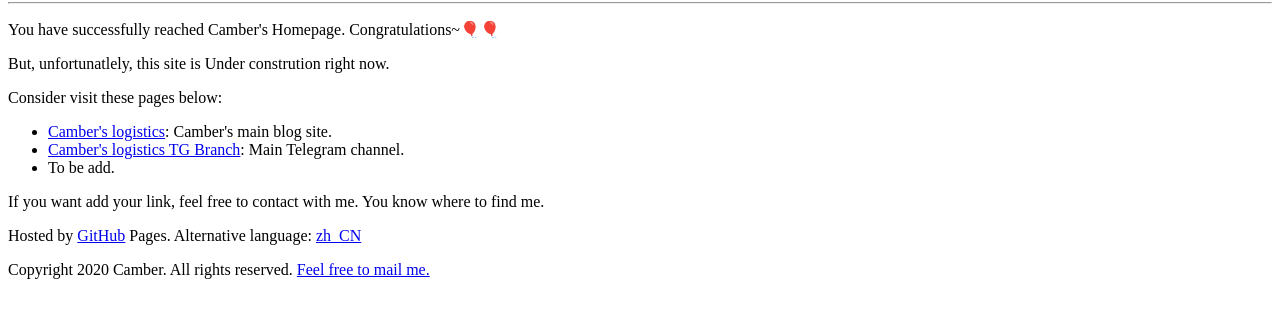
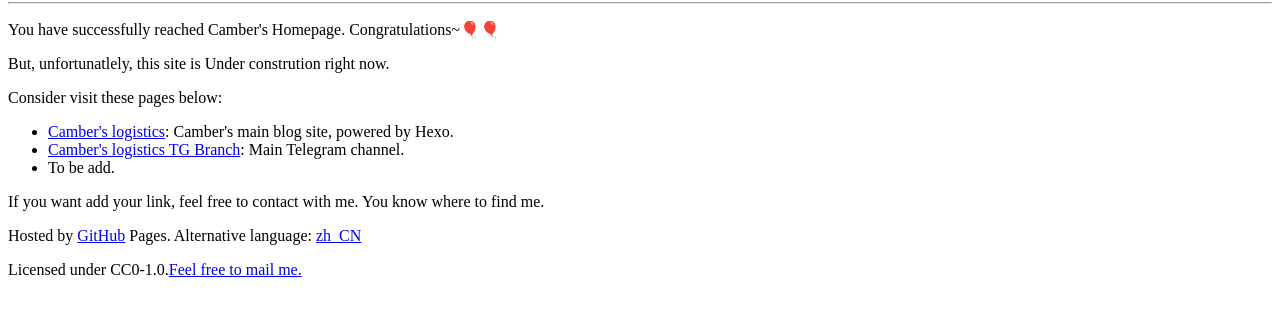
Before and after one commit to CamberLoid/Camber.moe, a plain HTML site: page index.html in a window 1280 px wide. Shown: the part 79-396 px from the top of the page. Drawn offline with Linux system fonts and the light colour scheme.

Commit message:
CC0-1.0 added

```diff
--- a/index.html
+++ b/index.html
@@ -16,14 +16,14 @@
         <p>But, unfortunatlely, this site is Under constrution right now.</p>
         <p>Consider visit these pages below:</p>
         <ul>
-            <li><a href="https://logistics.camber.moe">Camber's logistics</a>: Camber's main blog site.</li>
+            <li><a href="https://logistics.camber.moe">Camber's logistics</a>: Camber's main blog site, powered by Hexo.</li>
             <li><a href="https://t.me/CamberLogistics">Camber's logistics TG Branch</a>: Main Telegram channel.</li>
             <li>To be add.</li>
         </ul>
         <p>If you want add your link, feel free to contact with me. You know where to find me.</p>
         <footer>
             <p>Hosted by <a href="https://github.com">GitHub</a> Pages. Alternative language: <a href="index.cn.html">zh_CN</a></p>
-            <p>Copyright 2020 Camber. All rights reserved. <a href="mailto:camber@poi.science">Feel free to mail me.</a></p>
+            <p>Licensed under CC0-1.0.<a href="mailto:camber@poi.science">Feel free to mail me.</a></p>
         </footer>
     </body>
 </html>
```
Also changed, not shown: index.cn.html (+1 -1 lines), 1 other file.
